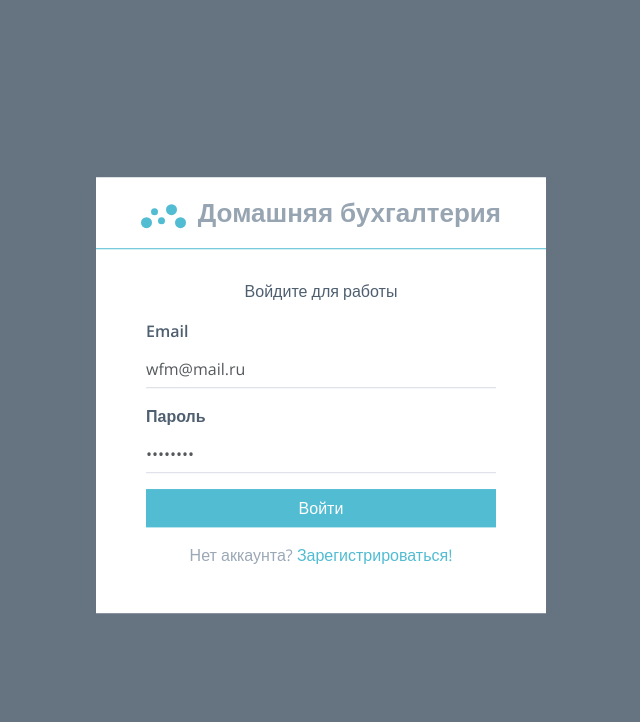
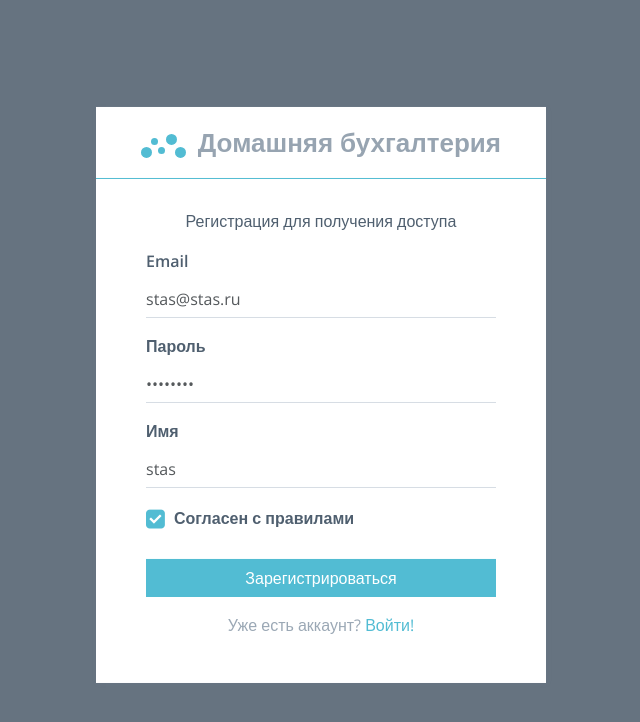
Before and after one commit to kepamuk/mytesting, an Angular app: page /registration in a window 1280 px wide. Before the commit this address led to /login. Shown: the top 722 px of the page, without its empty margins (319-959 px from the left). Built offline with nearby package versions, Linux system fonts and the light colour scheme.

Commit message:
9_lesson

```diff
--- a/db.json
+++ b/db.json
@@ -5,6 +5,30 @@
       "email": "wfm@mail.ru",
       "password": "12345678",
       "name": "Администратор"
+    },
+    {
+      "email": "stas@stas.ru",
+      "password": "12345678",
+      "name": "stas",
+      "id": 2
+    },
+    {
+      "email": "stas@stas.ru",
+      "password": "12345678",
+      "name": "stas",
+      "id": 3
+    },
+    {
+      "email": "stas@stas.ru",
+      "password": "12345678",
+      "name": "stas",
+      "id": 4
+    },
+    {
+      "email": "stas@stas.ru",
+      "password": "12345678",
+      "name": "stas",
+      "id": 5
     }
   ],
   "bill": {
--- a/src/app/auth/auth.component.ts
+++ b/src/app/auth/auth.component.ts
@@ -11,7 +11,7 @@ export class AuthComponent implements OnInit {
   constructor(private router: Router) { }
 
   ngOnInit() {
-    this.router.navigate(['login']);
+    // this.router.navigate(['login']);
   }
 
 }
--- a/src/app/auth/login/login.component.ts
+++ b/src/app/auth/login/login.component.ts
@@ -3,7 +3,7 @@ import {FormControl, FormGroup, Validators} from '@angular/forms';
 import {UsersService} from '../../shared/services/users.service';
 import {Message} from '../../shared/model/message.model';
 import {LoginService} from '../../shared/services/login.service';
-import {Router} from '@angular/router';
+import {ActivatedRoute, Params, Router} from '@angular/router';
 
 @Component({
   selector: 'app-login',
@@ -17,12 +17,24 @@ export class LoginComponent implements OnInit {
 
   constructor(private usersService: UsersService,
               private loginService: LoginService,
-              private router: Router) {
+              private router: Router,
+              private route: ActivatedRoute) {
 
   }
 
   ngOnInit() {
-    this.message = new Message('danger', '');
+
+    this.message = new Message('', '');
+
+    this.route.queryParams
+      .subscribe((params: Params) => {
+        if (params['nowCanLogin']) {
+          this.showMessage('you can enter', 'success');
+
+          this.router.navigateByUrl(this.router.url.substring(0, this.router.url.indexOf('?')));
+        }
+      });
+
     this.form = new FormGroup({
       email: new FormControl('wfm@mail.ru', [Validators.required, Validators.email]),
       password: new FormControl('12345678', [Validators.required, Validators.minLength(6)])
--- a/src/app/auth/registration/registration.component.html
+++ b/src/app/auth/registration/registration.component.html
@@ -1,42 +1,72 @@
 <p class="text-xs-center">Регистрация для получения доступа</p>
-<form>
-  <div class="form-group">
+<form [formGroup]="form"
+      (ngSubmit)="onSubmit()">
+  <div class="form-group"
+       [ngClass]="{'has-error': form.get('email').invalid && form.get('email').touched}">
     <label for="email">Email</label>
     <input
             type="text"
             class="form-control underlined"
             id="email"
             placeholder="Введите email"
+            [formControlName]="'email'"
     >
+    <div *ngIf="form.get('email').invalid && form.get('email').touched"
+         class="form-group has-error">
+      <span *ngIf="form.get('email')['errors']['required']"
+            class="form-help-text">Email required</span>
+      <span *ngIf="form.get('email')['errors']['email']"
+            class="form-help-text">Email not valid</span>
+    </div>
   </div>
-  <div class="form-group has-error">
+  <div class="form-group"
+       [ngClass]="{'has-error': form.get('password').invalid && form.get('password').touched}">
     <label for="password">Пароль</label>
     <input
             type="password"
             class="form-control underlined"
             id="password"
             placeholder="Введите пароль"
+            [formControlName]="'password'"
     >
-    <span class="form-help-text">Error message.</span>
+    <div *ngIf="form.get('password').invalid && form.get('password').touched"
+         class="form-group has-error">
+      <span *ngIf="form.get('password')['errors']['required']"
+            class="form-help-text">Password required</span>
+      <span *ngIf="form.get('password')['errors']['minlength']"
+            class="form-help-text">Required length {{form.get('password')['errors']['minlength']['requiredLength']}}. Actual {{form.get('password')['errors']['minlength']['actualLength']}}.</span>
+    </div>
   </div>
-  <div class="form-group has-success">
+  <div class="form-group"
+       [ngClass]="{'has-error': form.get('name').invalid && form.get('name').touched}">
     <label for="name">Имя</label>
     <input
             type="text"
             class="form-control underlined"
             id="name"
             placeholder="Введите имя"
+            [formControlName]="'name'"
     >
-    <span class="form-help-text">Success message.</span>
+    <div *ngIf="form.get('name').invalid && form.get('name').touched"
+         class="form-group has-error">
+      <span *ngIf="form.get('name')['errors']['required']"
+            class="form-help-text">Name required</span>
+    </div>
   </div>
   <div class="form-group">
     <label for="agree">
-      <input class="checkbox" id="agree" type="checkbox">
+      <input class="checkbox"
+             id="agree"
+             type="checkbox"
+             [formControlName]="'agree'">
       <span>Согласен с правилами</span>
     </label>
   </div>
   <div class="form-group">
-    <button type="submit" class="btn btn-block btn-primary">Зарегистрироваться</button>
+    <button type="submit"
+            class="btn btn-block btn-primary"
+            [disabled]="form.invalid">Зарегистрироваться
+    </button>
   </div>
   <div class="form-group">
     <p class="text-muted text-xs-center">
--- a/src/app/auth/registration/registration.component.ts
+++ b/src/app/auth/registration/registration.component.ts
@@ -1,4 +1,8 @@
-import { Component, OnInit } from '@angular/core';
+import {Component, OnInit} from '@angular/core';
+import {FormControl, FormGroup, Validators} from '@angular/forms';
+import {User} from '../../shared/model/user.model';
+import {UsersService} from '../../shared/services/users.service';
+import {Router} from '@angular/router';
 
 @Component({
   selector: 'app-registration',
@@ -7,9 +11,33 @@ import { Component, OnInit } from '@angular/core';
 })
 export class RegistrationComponent implements OnInit {
 
-  constructor() { }
+  form: FormGroup;
+
+  constructor(private usersService: UsersService,
+              private router: Router) {
+  }
 
   ngOnInit() {
+    this.form = new FormGroup({
+      'email': new FormControl('stas@stas.ru', [Validators.required, Validators.email]),
+      'password': new FormControl('12345678', [Validators.required, Validators.minLength(6)]),
+      'name': new FormControl('stas', [Validators.required]),
+      'agree': new FormControl(true, [Validators.requiredTrue])
+    });
+  }
+
+  onSubmit() {
+    const {email, password, name} = this.form.value;
+    const user = new User(email, password, name);
+
+    this.usersService.createNewUser(user)
+      .subscribe(() => {
+        this.router.navigate(['/login'], {
+          queryParams: {
+            nowCanLogin: true
+          }
+        });
+      });
   }
 
 }
--- a/src/app/shared/model/user.model.ts
+++ b/src/app/shared/model/user.model.ts
@@ -1,7 +1,7 @@
 export class User {
-  constructor(private email: string,
-              private password: string,
-              private name: string,
-              private id?: string) {
+  constructor(public email: string,
+              public password: string,
+              public name: string,
+              public id?: string) {
   }
 }
--- a/src/app/shared/services/users.service.ts
+++ b/src/app/shared/services/users.service.ts
@@ -1,6 +1,8 @@
 import {Injectable} from '@angular/core';
 import {HttpClient} from '@angular/common/http';
 import 'rxjs/add/operator/map';
+import {Observable} from 'rxjs/Observable';
+
 import {User} from '../model/user.model';
 
 @Injectable()
@@ -9,11 +11,18 @@ export class UsersService {
   constructor(private http: HttpClient) {
   }
 
-  getUserByEmail(email) {
+  getUserByEmail(email: string): Observable<User> {
     return this.http.get(`http://localhost:3000/users?email=${email}`)
       .map((user: User) => {
         return user[0] ? user[0] : undefined;
       });
   }
 
+  createNewUser(user: User): Observable<User> {
+    return this.http.post('http://localhost:3000/users', user)
+      .map((response: User) => {
+        return response;
+      });
+  }
+
 }
```
